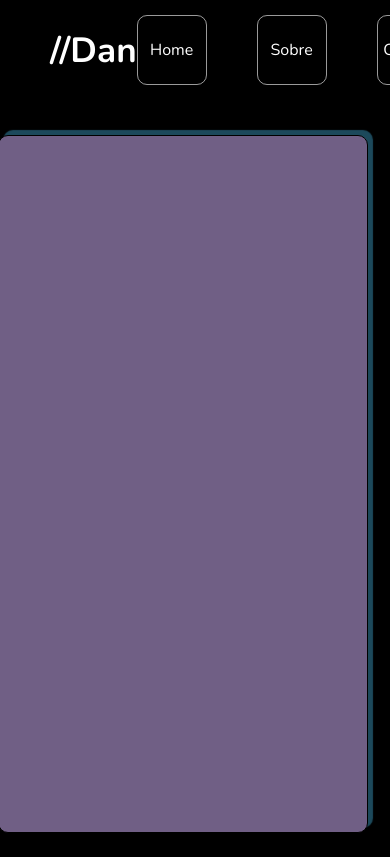
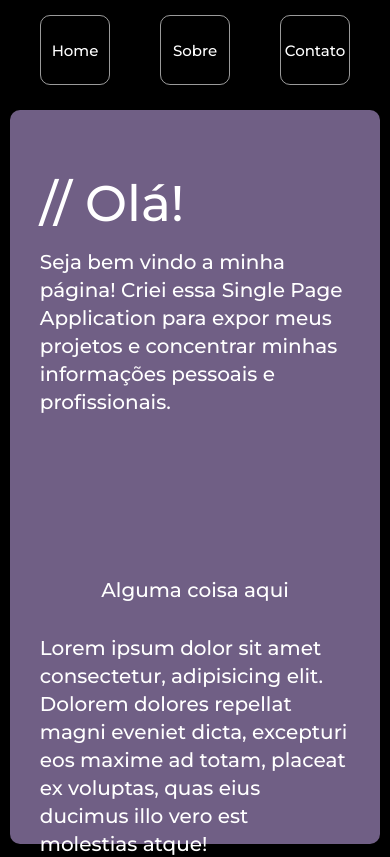
Before and after one commit to maindan/portfolio, a React (Vite) app: page / in a window 390 px wide. Shown: the top 857 px of the page. Built offline with nearby package versions, Linux system fonts and the light colour scheme.

Commit message:
adicionado config iniciais de responsividade

```diff
--- a/package.json
+++ b/package.json
@@ -10,6 +10,7 @@
     "preview": "vite preview"
   },
   "dependencies": {
+    "aos": "^2.3.4",
     "react": "^18.2.0",
     "react-dom": "^18.2.0",
     "react-icons": "^4.11.0",
--- a/src/components/Header.jsx
+++ b/src/components/Header.jsx
@@ -6,7 +6,7 @@ function Header() {
         <nav className='Header'>
             <h1>//Dan</h1>
             <ul>
-                <li><Link to="/">Home</Link></li>
+                <li><Link to="/" >Home</Link></li>
                 <li><Link to="/About">Sobre</Link></li>
                 <li><Link to="/Contact">Contato</Link></li>
             </ul>
--- a/src/pages/Home.jsx
+++ b/src/pages/Home.jsx
@@ -1,10 +1,26 @@
 import '../style/Home.css'
+import React, { useEffect } from "react";
+import AOS from "aos";
+import "aos/dist/aos.css";
 
 function Home() {
+    useEffect(() => {
+        AOS.init();
+        AOS.refresh();
+      }, []);
+
     return(
         <div className="Home">
             <section className='container'>
-
+                <article>
+                    <h2 data-aos="fade-down" data-aos-duration='2000'>// Olá!</h2>
+                    <p data-aos="fade-zoom-in" data-aos-duration='2000'>Seja bem vindo a minha página! Criei essa Single Page Application para expor meus projetos e concentrar minhas informações pessoais e profissionais.</p>
+                </article>
+                <aside>
+                    <p>Alguma coisa aqui</p>
+                    <p>Lorem ipsum dolor sit amet consectetur, adipisicing elit. Dolorem dolores repellat magni eveniet dicta, excepturi eos maxime ad totam, placeat ex voluptas, quas eius ducimus illo vero est molestias atque!</p>
+                    <p>Lorem ipsum dolor sit amet consectetur adipisicing elit. Hic, rem doloremque nam similique eligendi iure magni assumenda quidem adipisci amet deleniti iste. Accusamus id vero magni voluptatum? Dignissimos, nostrum sit?</p>
+                </aside>
             </section>
         </div>
     )
--- a/src/style.css
+++ b/src/style.css
@@ -1,4 +1,4 @@
-@import url('https://fonts.googleapis.com/css2?family=Nunito:wght@300;400;500;600;700&display=swap');
+@import url('https://fonts.googleapis.com/css2?family=Montserrat:wght@300;500;600;700&display=swap');
 
 * {
     margin: 0;
@@ -9,6 +9,7 @@
 html {
     width: 100%;
     height: max-content;
+    overflow-x: hidden;
 }
 
 body {
@@ -18,5 +19,5 @@ body {
     display: flex;
     flex-direction: column;
 
-    font-family: 'Nunito', sans-serif;
+    font-family: 'Montserrat', sans-serif;
 }
--- a/src/style/Header.css
+++ b/src/style/Header.css
@@ -5,12 +5,14 @@
     display: flex;
     align-items: center;
     justify-content: space-between;
-    padding: 0px 50px;
+    padding: 0% 5%;
     position: fixed;
+    z-index: 999;
 }
 
 .Header h1 {
     font-size: 35px;
+    font-weight: 300;
 }
 
 .Header ul {
@@ -22,7 +24,6 @@
 .Header li {
     width: 70px;
     height: 70px;
-    background: black;
 
     display: flex;
     align-items: center;
@@ -32,6 +33,8 @@
 .Header a {
     text-decoration: none;
     color: white;
+    font-size: 15px;
+    font-weight: 500;
 
     width: 70px;
     height: 70px;
@@ -51,3 +54,22 @@
     transform: translateY(8px) translateX(-5px);
     box-shadow: 5px -5px 1px 0px rgba(71, 188, 235, 0.39);
 }
+
+
+@media screen and (max-width: 768px) {
+    .Header {
+        width: 100%;
+        height: 100px;
+
+        display: flex;
+        align-items: center;
+        justify-content: center;
+
+        background: rgba(0, 0, 0, 0.253);
+        backdrop-filter: blur(10px);
+    }
+
+    .Header h1 {
+        display: none;
+    }
+}
--- a/src/style/Home.css
+++ b/src/style/Home.css
@@ -13,7 +13,54 @@
     height: 95%;
     border-radius: 10px;
     background-color: #705f85;
-    border: 0.3px solid black;
-    transform: translateY(7px) translateX(-12px);
-    box-shadow: 5px -5px 1px 0px rgba(71, 188, 235, 0.39);
+
+    display: flex;
 }
+
+.container article, aside {
+    border: 1px solid rgba(0, 0, 0, 0.226);
+    width: 50%;
+
+    display: flex;
+    flex-direction: column;
+    align-items: left;
+    justify-content: center;
+    gap: 20px;
+
+    padding: 0% 10%;
+}
+
+.container aside {
+    align-items: center;
+}
+
+.container article h2 {
+    font-size: 50px;
+    font-weight: 400;
+}
+
+.container article p, aside p {
+    font-size: 20px;
+    font-weight: 400;
+}
+
+@media screen and (max-width: 768px) {
+    .container {
+        flex-direction: column;
+        height: 100%;
+    }
+
+    .container article, aside {
+        width: 100%;
+        display: flex;
+        flex-direction: column;
+        align-items: left;
+        justify-content: center;
+        gap: 30px;
+        line-height: 28px;
+
+        border: none;
+
+        padding: 80px 30px;
+    }
+}
```
Also changed, not shown: 1 other file (tests, documents, lock files or other folders).
